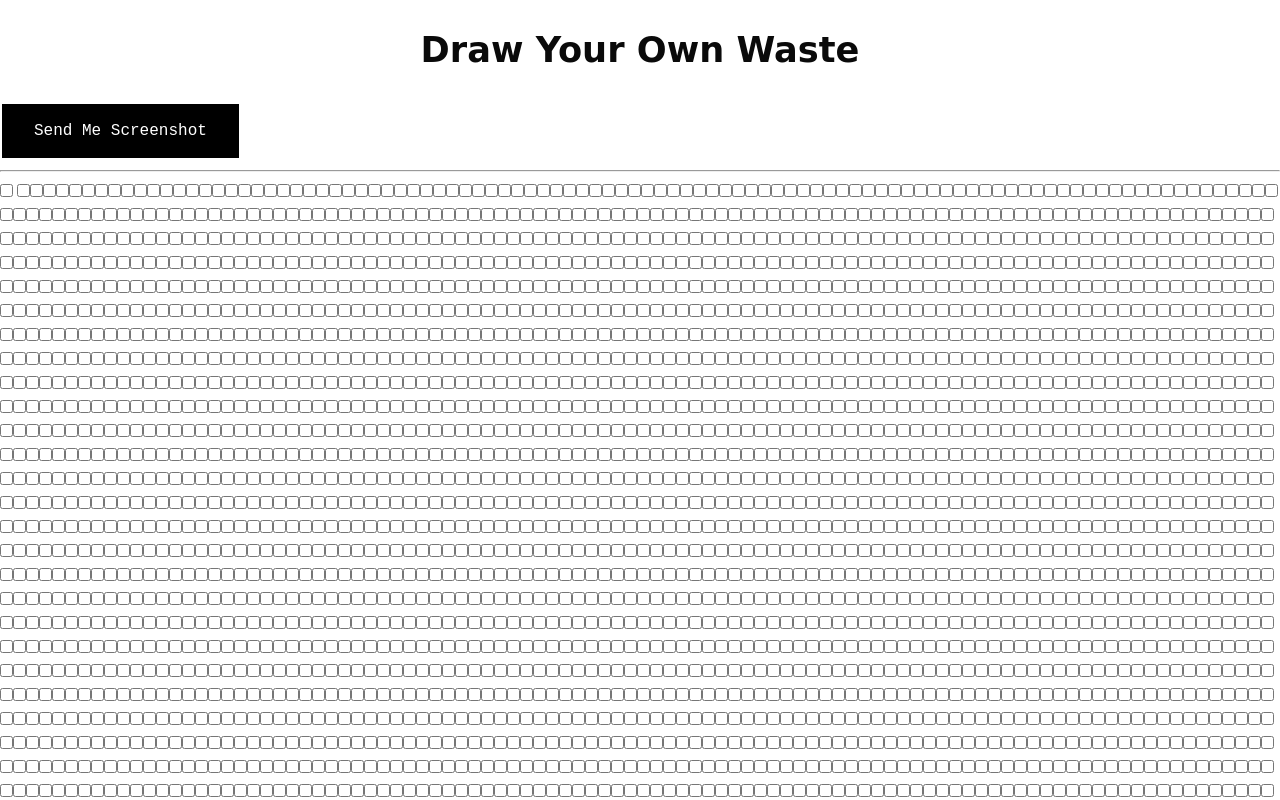
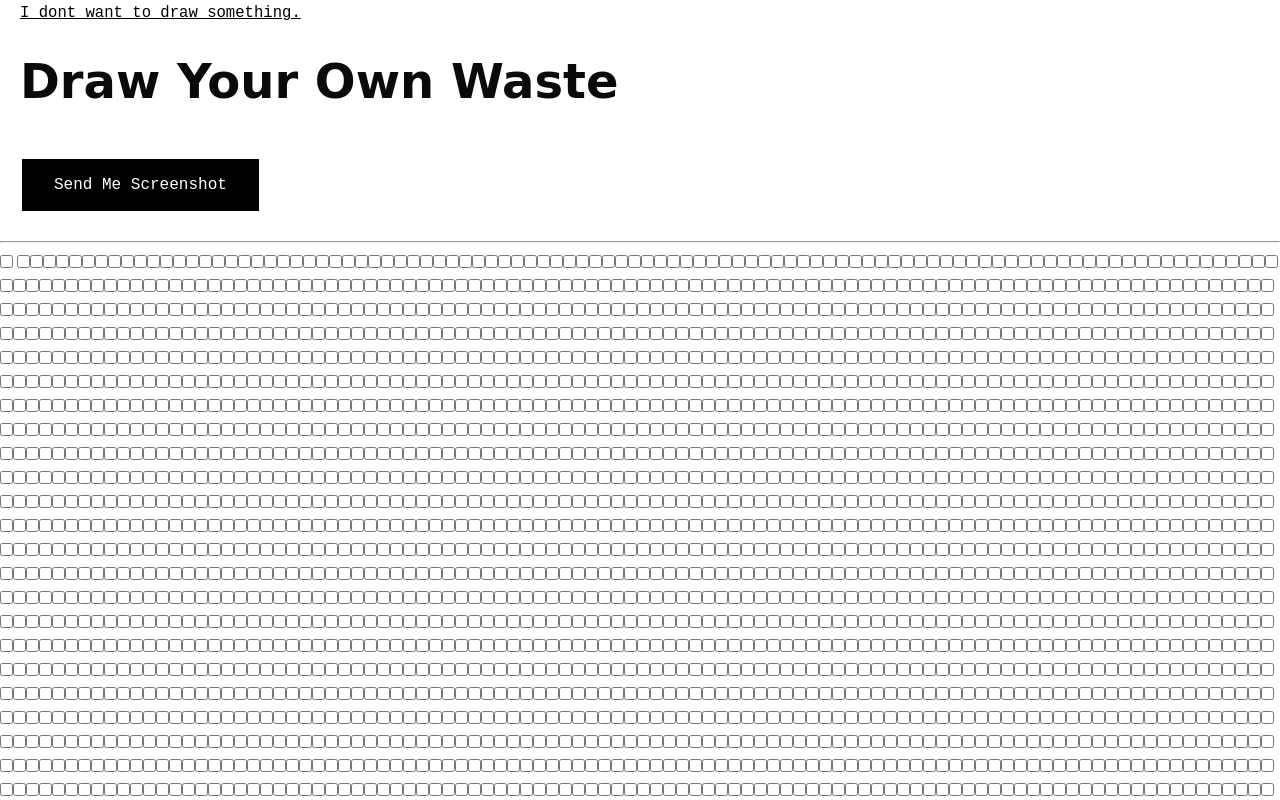
Before and after one commit to mariusbecker/coolyeahtechno, a plain HTML site: page 8-waste.html in a window 1280 px wide. Shown: the top 800 px of the page. Drawn offline with Linux system fonts and the light colour scheme.

Commit message:
checkbox-style

```diff
--- a/8-waste.html
+++ b/8-waste.html
@@ -12,9 +12,11 @@
 
   <body>
 
+      <a href="index.html" style="margin: 20px;">I dont want to draw something.</a>
+
     <div>
-      <h3 style="font-size: 2.2em; text-align: center;">Draw Your Own Waste</h3>
-      <a href="mailto:marius.becker@stud.sfgz.ch?subject=LookAtMyWaste!" class="button">Send Me Screenshot</a>
+      <h3 style="font-size: 3em; margin: 20px; text-align: left;">Draw Your Own Waste</h3>
+      <a href="mailto:marius.becker@stud.sfgz.ch?subject=LookAtMyWaste!" style="margin: 22px;" class="button">Send Me Screenshot</a>
     </div>
 
     <hr>
--- a/css/app.css
+++ b/css/app.css
@@ -52,6 +52,16 @@ p {
     line-height: 1.4em;
     margin-top: 1em;
     text-align: left;
+
+}
+
+a {
+  font-family: monospace;
+  color: #000000;
+  font-size: 1.2em;
+  line-height: 1.4em;
+  margin-top: 1em;
+  text-align: left;
 
 }
 
@@ -197,3 +207,7 @@ div.beat {
   width: 100vw;
   height: 100vh;
 }
+
+checkbox {
+  padding-top: -3px;
+}
```
